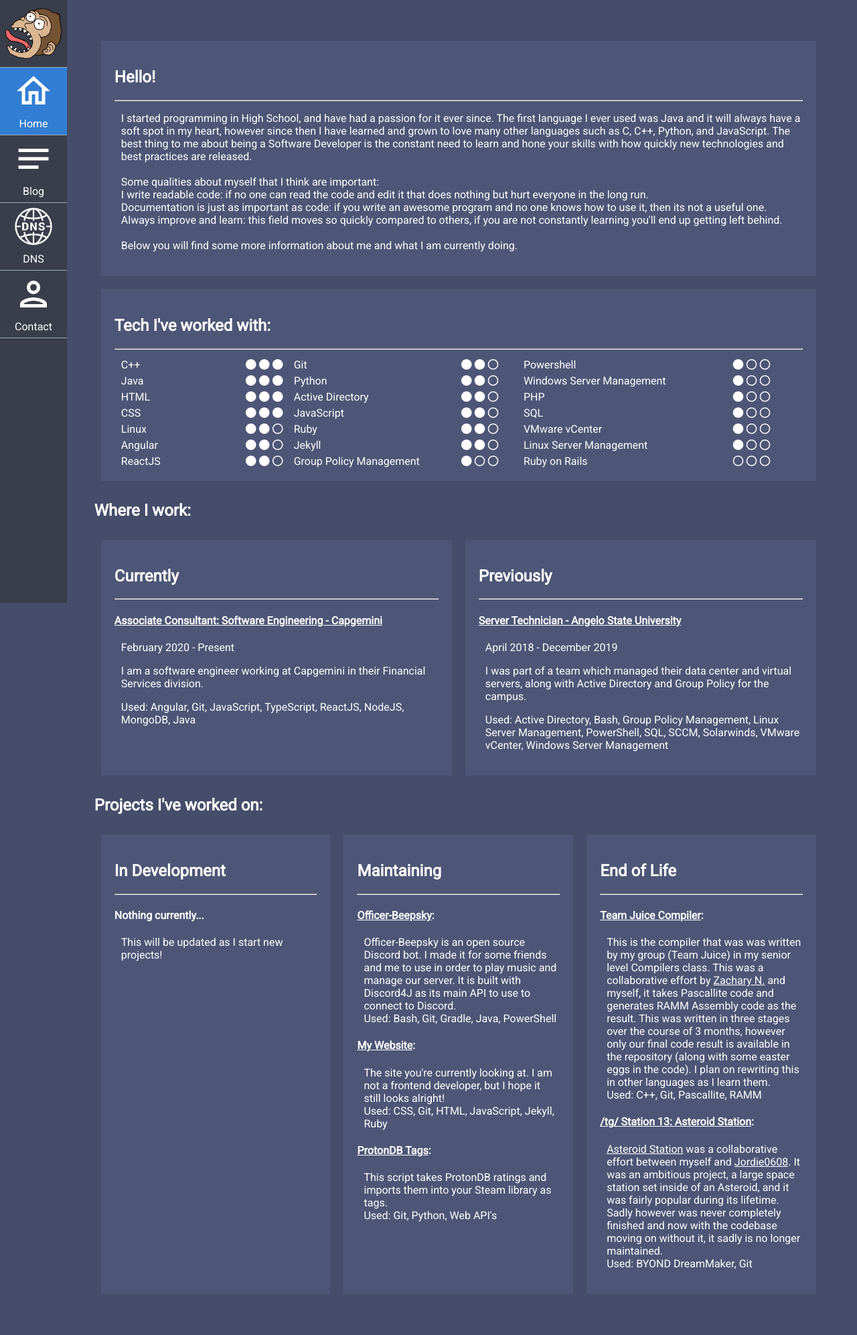
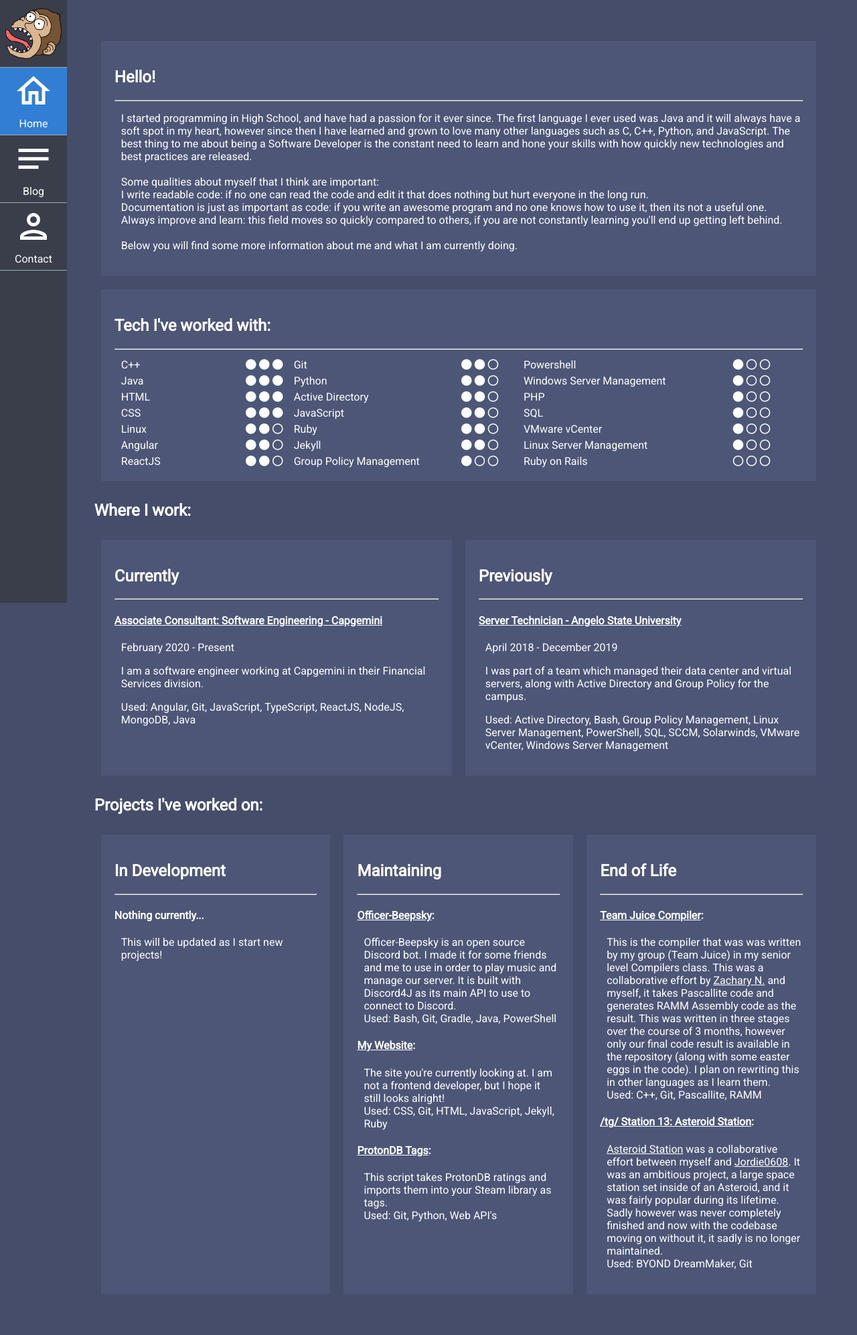
Before and after one commit to CorruptComputer/home, a Jekyll site: the page built from index.html, in a window 1280 px wide. Shown: the whole page at 67% size. Built offline with Jekyll 4.4.1, drawn with Linux system fonts in a browser that asks for light colours; nearby versions of some CDN libraries.

Commit message:
Remove DNS

```diff
--- a/_includes/layout/sidebar-blog.html
+++ b/_includes/layout/sidebar-blog.html
@@ -15,12 +15,6 @@
         </a>
     </div>
     <div class="navSquare">
-        <a href="https://dns.gupton.xyz/">
-            <img src="{{ site.baseurl }}/images/dns.png" alt="DNS" />
-            <div>DNS</div>
-        </a>
-    </div>
-    <div class="navSquare">
         <a href="{{ site.baseurl }}/contact.html">
             <img src="{{ site.baseurl }}/images/contact.png" alt="Contact" />
             <div>Contact</div>
--- a/_includes/layout/sidebar-contact.html
+++ b/_includes/layout/sidebar-contact.html
@@ -14,12 +14,6 @@
             <div>Blog</div>
         </a>
     </div>
-    <div class="navSquare">
-        <a href="https://dns.gupton.xyz/">
-            <img src="{{ site.baseurl }}/images/dns.png" alt="DNS" />
-            <div>DNS</div>
-        </a>
-    </div>
     <div class="navSquare selected">
         <a href="{{ site.baseurl }}/contact.html">
             <img src="{{ site.baseurl }}/images/contact.png" alt="Contact" />
--- a/_includes/layout/sidebar-home.html
+++ b/_includes/layout/sidebar-home.html
@@ -15,12 +15,6 @@
         </a>
     </div>
     <div class="navSquare">
-        <a href="https://dns.gupton.xyz/">
-            <img src="{{ site.baseurl }}/images/dns.png" alt="DNS" />
-            <div>DNS</div>
-        </a>
-    </div>
-    <div class="navSquare">
         <a href="{{ site.baseurl }}/contact.html">
             <img src="{{ site.baseurl }}/images/contact.png" alt="Contact" />
             <div>Contact</div>
```
Also changed, not shown: images/dns.png (deleted).
